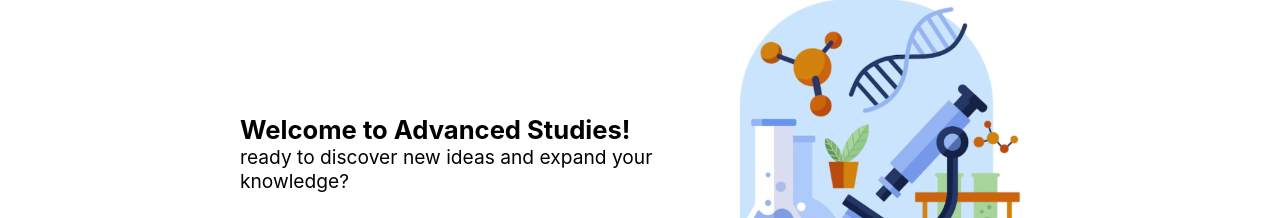
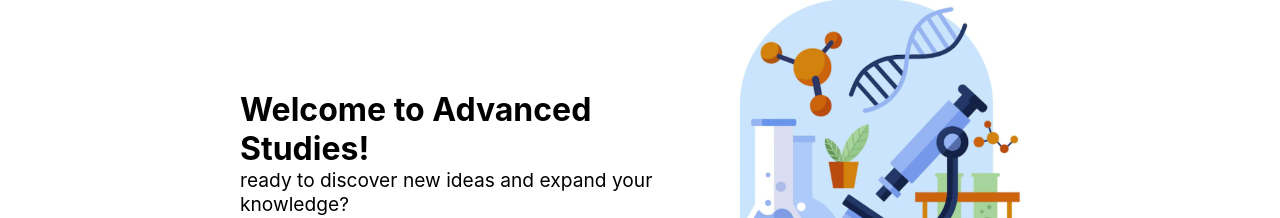
Before and after one commit to idoLotan/Advanced-Studies-client, a React (Create React App) app: page / in a window 1280 px wide. Shown: the part 119-337 px from the top of the page. Built offline with nearby package versions, Linux system fonts and the light colour scheme; no server answers.

Commit message:
css fixing

```diff
--- a/src/Layouts/Card/Card.css
+++ b/src/Layouts/Card/Card.css
@@ -1,4 +1,5 @@
 .card {
+    cursor:pointer;
     font-weight: 500;
     width: 186px;
     min-width: 136px;
--- a/src/pages/Home.jsx
+++ b/src/pages/Home.jsx
@@ -9,7 +9,6 @@ import useCourse from "../Hooks/useCourse";
 import Courses from "../components/Courses";
 import { getCourses } from "../helper";
 import LastCourse from "../components/LastCourse";
-import Button from "../Layouts/Button/Button";
 
 const Home = () => {
   const { choseCourse, currentCourse, setToggledCourse, toggledCourse } =
@@ -18,7 +17,7 @@ const Home = () => {
   const [myCourses, setMyCourses] = useState([]);
   const [isLoading, setIsLoading] = useState(true);
   const [myCoursesIds, setMyCoursesIds] = useState([]);
-  console.log(popCourses);
+
   const context = useContext(UserContext);
 
   useEffect(() => {
@@ -33,8 +32,10 @@ const Home = () => {
     setIsLoading(false);
   }
 
+
+
   return (
-    <div className="home-page   ">
+    <div className="home-page   "  style={{ display: isLoading ? "none" : "block" }}>
       {toggledCourse ? (
         <CoursePage
           currentCourse={currentCourse}
@@ -46,9 +47,9 @@ const Home = () => {
             <div className="col left ">
               {!islogged && (
                 <>
-                  <h2>
-                    <b>Welcome to Advanced Studies!</b>
-                  </h2>
+                  <h1>
+                    <b >Welcome to Advanced Studies!</b>
+                  </h1>
                 </>
               )}
 
@@ -66,7 +67,7 @@ const Home = () => {
               <h3>ready to discover new ideas and expand your knowledge?</h3>
             </div>
             <div className="row right">
-              <img src={homePagePhoto} className="homePagePhoto"></img>
+              <img src={homePagePhoto}  onLoad={handleImageLoaded} className="homePagePhoto" ></img>
             </div>
           </div>
           <div className="fade-in">
```
